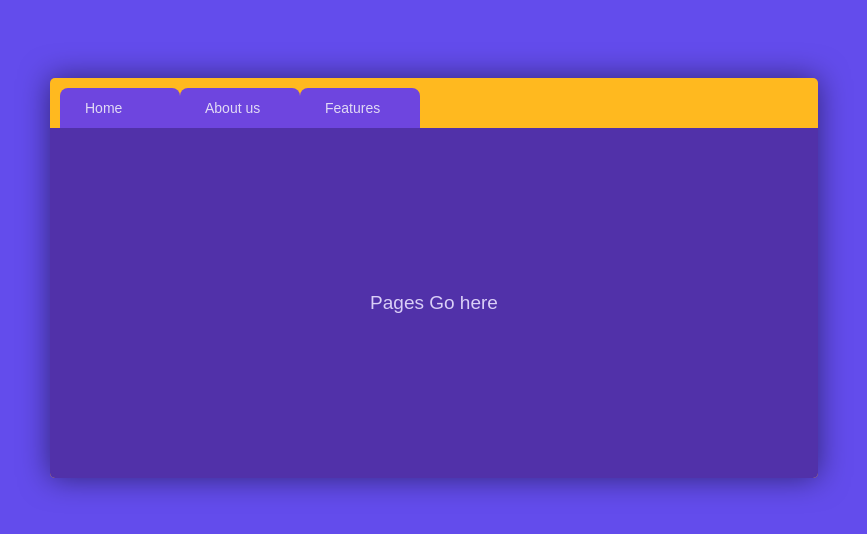
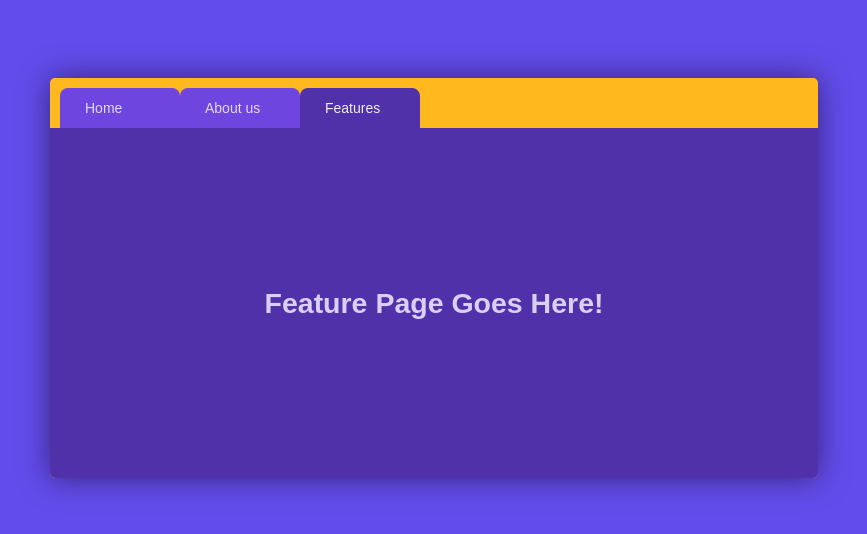
Before and after one commit to robertobirijnr/react-browser-taps, a React (Create React App) app: page /features in a window 1280 px wide. Shown: the part 122-656 px from the top of the page, without its empty margins (206-1073 px from the left). Built offline with nearby package versions, Linux system fonts and the light colour scheme.

Commit message:
adding different pages, adding router and links

```diff
--- a/src/App.js
+++ b/src/App.js
@@ -1,24 +1,53 @@
 import React from "react";
 import Tab from "./components/Tab";
+import {
+  BrowserRouter as Router,
+  Switch,
+  Route,
+  NavLink,
+} from "react-router-dom";
+import Home from "./pages/Home";
+import About from "./pages/About";
+import Features from "./pages/Features";
 
 function App() {
   return (
+    <Router>
       <div className="app">
         <div className="browser">
           <div className="tabs">
             <Tab>
-            <a>Home</a>
+              <NavLink to="/" activeClassName="is-active" exact={true}>
+                Home
+              </NavLink>
             </Tab>
             <Tab>
-            <a>About us</a>
+              <NavLink to="/about" activeClassName="is-active">
+                About us
+              </NavLink>
             </Tab>
             <Tab>
-            <a>Features </a>
+              <NavLink to="features" activeClassName="is-active">
+                Features{" "}
+              </NavLink>
             </Tab>
           </div>
-        <div className="viewport">Pages Go here</div>
+          <div className="viewport">
+            <Switch>
+              <Route path="/about">
+                <About />
+              </Route>
+              <Route path="/features">
+                <Features />
+              </Route>
+              <Route path="/" exact={true}>
+                <Home />
+              </Route>
+            </Switch>
           </div>
         </div>
+      </div>
+    </Router>
   );
 }
 
--- /dev/null
+++ b/src/pages/About.js
@@ -0,0 +1,11 @@
+import React from "react";
+
+const About = () => {
+  return (
+    <div>
+      <h2>About Page Goes Here!</h2>
+    </div>
+  );
+};
+
+export default About;
--- /dev/null
+++ b/src/pages/Features.js
@@ -0,0 +1,11 @@
+import React from "react";
+
+const Features = () => {
+  return (
+    <div>
+      <h2>Feature Page Goes Here!</h2>
+    </div>
+  );
+};
+
+export default Features;
--- /dev/null
+++ b/src/pages/Home.js
@@ -0,0 +1,11 @@
+import React from "react";
+
+const Home = () => {
+  return (
+    <div>
+      <h2>Home Page Goes Here!</h2>
+    </div>
+  );
+};
+
+export default Home;
```
Lines whose indentation alone changed are shown as unchanged.
